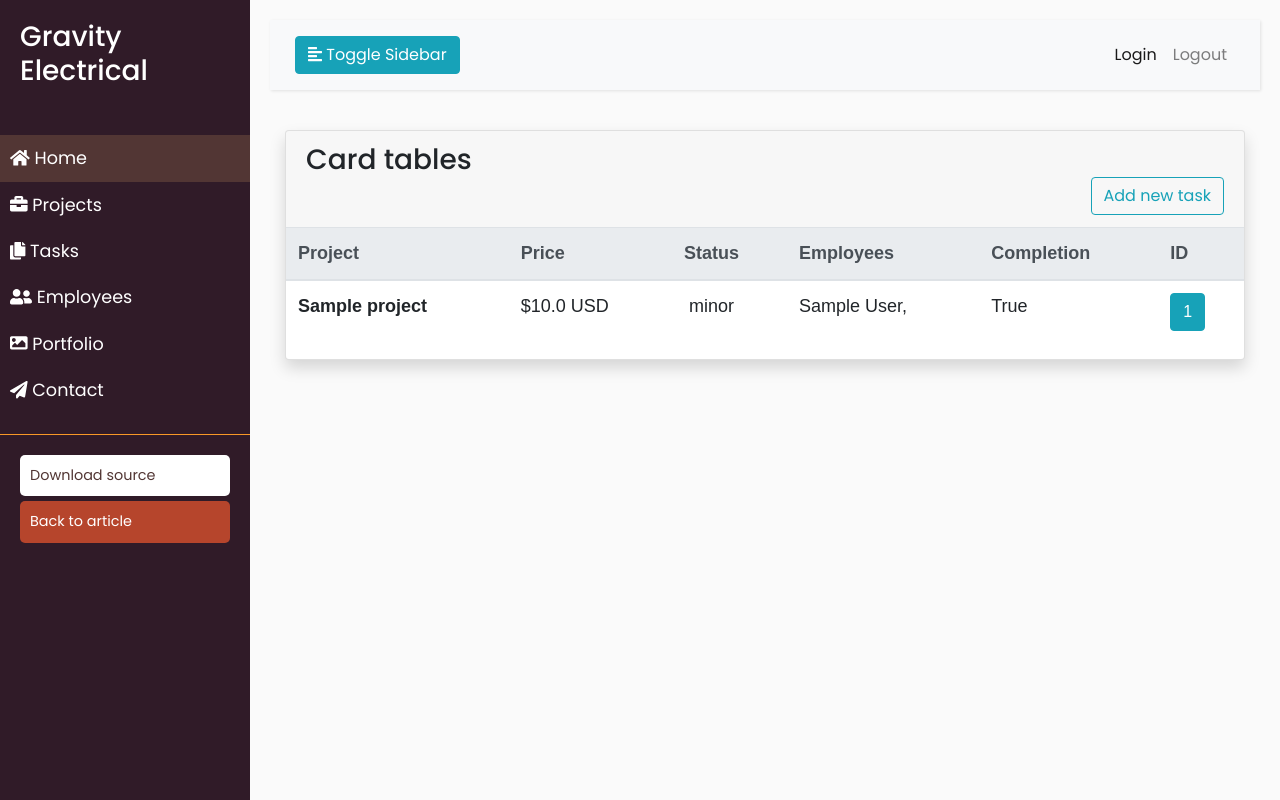
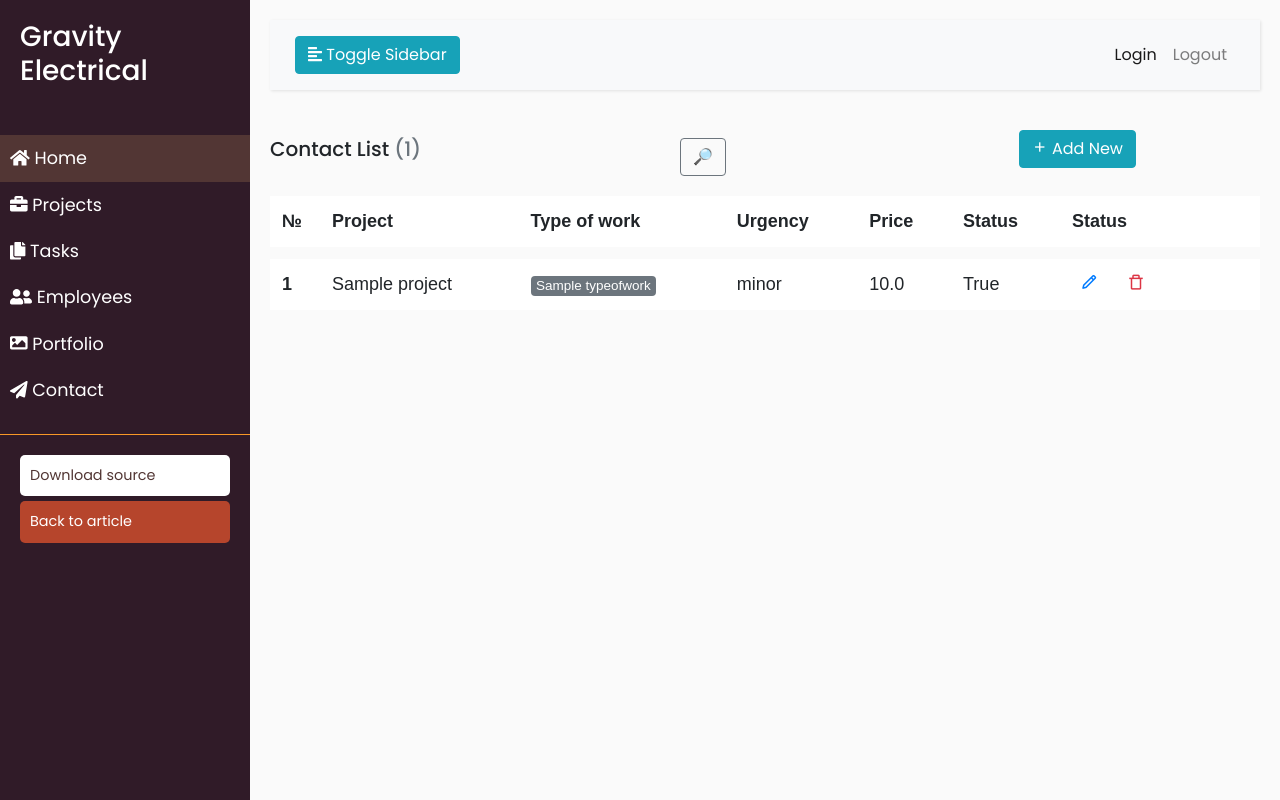
Before and after one commit to NCannavaro/Construction-company, a Django app: page /tasks/ in a window 1280 px wide. Run offline with Django 4.2, Linux system fonts and the light colour scheme; a user stored in the database is signed in; tables that the repository leaves empty hold one stand-in row (values such as "Sample post"); some libraries are stand-ins or nearby versions.

Commit message:
Modified task_list.html

```diff
--- a/templates/task_manager/task_list.html
+++ b/templates/task_manager/task_list.html
@@ -2,86 +2,121 @@
 
 {% block content %}
 
-  <div class="main-content">
-  <!-- Table -->
-    <div class="col">
-      <div class="card shadow">
-      <div class="card-header border-0">
-        <h3 class="mb-0">Card tables</h3>
-          <div class="text-right">
-            <button type="button" class="btn btn-outline-info"><a class="text-right" href="{% url 'task_manager:task-create' %}">Add new task</a></button>
-          </div>
+  <link rel="stylesheet" href="https://cdnjs.cloudflare.com/ajax/libs/boxicons/2.1.0/css/boxicons.min.css"
+        integrity="sha512-pVCM5+SN2+qwj36KonHToF2p1oIvoU3bsqxphdOIWMYmgr4ZqD3t5DjKvvetKhXGc/ZG5REYTT6ltKfExEei/Q=="
+        crossorigin="anonymous" referrerpolicy="no-referrer"/>
+  <link rel="stylesheet"
+        href="https://cdnjs.cloudflare.com/ajax/libs/MaterialDesign-Webfont/5.3.45/css/materialdesignicons.css"
+        integrity="sha256-NAxhqDvtY0l4xn+YVa6WjAcmd94NNfttjNsDmNatFVc=" crossorigin="anonymous"/>
 
+  <div class="row align-items-center">
+    <div class="col-md-5">
+      <div class="mb-3">
+        <h5 class="card-title">Contact List <span class="text-muted fw-normal ms-2">({{ paginator.count }})</span>
+        </h5>
       </div>
+    </div>
 
-      <div class="table-responsive">
-        <table class="table align-items-center table-flush">
-          <thead class="thead-light">
-            <tr>
-              <th scope="col">Project</th>
-              <th scope="col">Price</th>
-              <th scope="col">Status</th>
-              <th scope="col">Employees</th>
-              <th scope="col">Completion</th>
-              <th scope="col">ID</th>
-            </tr>
-          </thead>
+    {% include 'includes/search_form.html' %}
 
-        {% for task in task_list %}
-
-        <tr>
-
-          <th scope="row">
-            <div class="media align-items-center">
-              <div class="media-body">
-                <span class="mb-0 text-sm">{{ task.project}}</span>
-              </div>
-            </div>
-          </th>
-
-          <td>
-            ${{ task.price }} USD
-          </td>
-
-          <td>
-            <i class="bg-warning"></i> {{ task.get_urgency_display }}
-          </td>
-
-          <td>
-            <div class="avatar-group">
-              {% if task in user.tasks.all %}
-                {% for employeers in task.employees.all %}
-              <a href="{% url 'task_manager:employee-detail' pk=employeers.id %}" class="avatar avatar-sm" data-toggle="tooltip" data-original-title="Ryan Tompson">
-                <span class="mb-0 text-sm">
-                    {{ employeers.full_name }},
-                  {% endfor %}
-                </span>
-              </a>
-              {% endif %}
-            </div>
-          </td>
-
-          <td>
-            <div class="d-flex align-items-center">
-              <span class="mr-2">{{ task.is_completed }}</span>
-              <div>
-                <div class="progress">
-                  <div class="progress-bar bg-warning" role="progressbar" aria-valuenow="60" aria-valuemin="0"
-                       aria-valuemax="100" style="width: 60%;"></div>
-                </div>
-              </div>
-            </div>
-          </td>
-
-          <td>
-            <a href="{% url 'task_manager:task-detail' pk=task.id%}"><button  type="button" class="btn btn-info">{{ task.id }}</button></a>
-          </td>
-
-        </tr>
-        {% endfor %}
-        </table>
+    <div class="col-md-5">
+      <div class="d-flex flex-wrap align-items-center justify-content-end gap-2 mb-3">
+        <div>
+          <a href="{% url 'task_manager:task-create' %}" data-bs-toggle="modal" data-bs-target=".add-new"
+             class="btn btn-info"><i class="bx bx-plus me-1"></i> Add New</a>
         </div>
       </div>
     </div>
   </div>
+  <div class="row">
+    <div class="col-lg-12">
+
+      <table class="table project-list-table table-nowrap align-middle table-borderless">
+        <thead>
+        <tr>
+          <th scope="col" class="ps-4" style="width: 50px;">№</th>
+          <th scope="col">Project</th>
+          <th scope="col">Type of work</th>
+          <th scope="col">Urgency</th>
+          <th scope="col">Price</th>
+          <th scope="col">Status</th>
+          <th scope="col" style="width: 200px;">Status</th>
+        </tr>
+        </thead>
+
+        <tbody>
+        {% for task in task_list %}
+          {% if task.urgency == 3 %}
+            <tr class="table-danger">
+              <th scope="row" class="ps-4">{{ task.pk }}</th>
+              <td><a href="#" class="text-body">{{ task.project }}</a></td>
+              <td><span class="badge badge-secondary">{{ task.type_of_work }}</span></td>
+              <td>{{ task.get_urgency_display }}</td>
+              <td>{{ task.price }}</td>
+              <td>{{ task.is_completed }}</td>
+              <td>
+                <ul class="list-inline mb-0">
+                  <li class="list-inline-item">
+                    <a href="{% url 'task_manager:task-update' pk=task.id %}" data-bs-toggle="tooltip"
+                       data-bs-placement="top" title="Edit" class="px-2 text-primary"><i
+                        class="bx bx-pencil font-size-18"></i></a>
+                  </li>
+                  <li class="list-inline-item">
+                    <a href="#" data-bs-toggle="tooltip" data-bs-placement="top" title="Delete"
+                       class="px-2 text-danger"><i class="bx bx-trash-alt font-size-18"></i></a>
+                  </li>
+                </ul>
+              </td>
+            </tr>
+
+          {% elif task.urgency == 2 %}
+            <tr class="table-warning">
+              <th scope="row" class="ps-4">{{ task.pk }}</th>
+              <td><a href="#" class="text-body">{{ task.project }}</a></td>
+              <td><span class="badge badge-secondary">{{ task.type_of_work }}</span></td>
+              <td>{{ task.get_urgency_display }}</td>
+              <td>{{ task.price }}</td>
+              <td>{{ task.is_completed }}</td>
+              <td>
+                <ul class="list-inline mb-0">
+                  <li class="list-inline-item">
+                    <a href="{% url 'task_manager:task-update' pk=task.id %}" data-bs-toggle="tooltip"
+                       data-bs-placement="top" title="Edit" class="px-2 text-primary"><i
+                        class="bx bx-pencil font-size-18"></i></a>
+                  </li>
+                  <li class="list-inline-item">
+                    <a href="#" data-bs-toggle="tooltip" data-bs-placement="top" title="Delete"
+                       class="px-2 text-danger"><i class="bx bx-trash-alt font-size-18"></i></a>
+                  </li>
+                </ul>
+              </td>
+            </tr>
+          {% else %}
+            <tr>
+              <th scope="row" class="ps-4">{{ task.pk }}</th>
+              <td><a href="#" class="text-body">{{ task.project }}</a></td>
+              <td><span class="badge badge-secondary">{{ task.type_of_work }}</span></td>
+              <td>{{ task.get_urgency_display }}</td>
+              <td>{{ task.price }}</td>
+              <td>{{ task.is_completed }}</td>
+              <td>
+                <ul class="list-inline mb-0">
+                  <li class="list-inline-item">
+                    <a href="{% url 'task_manager:task-update' pk=task.id %}" data-bs-toggle="tooltip"
+                       data-bs-placement="top" title="Edit" class="px-2 text-primary"><i
+                        class="bx bx-pencil font-size-18"></i></a>
+                  </li>
+                  <li class="list-inline-item">
+                    <a href="#" data-bs-toggle="tooltip" data-bs-placement="top" title="Delete"
+                       class="px-2 text-danger"><i class="bx bx-trash-alt font-size-18"></i></a>
+                  </li>
+                </ul>
+              </td>
+            </tr>
+          {% endif %}
+        {% endfor %}
+        </tbody>
+      </table>
+    </div>
+  </div>
 {% endblock content %}
```
